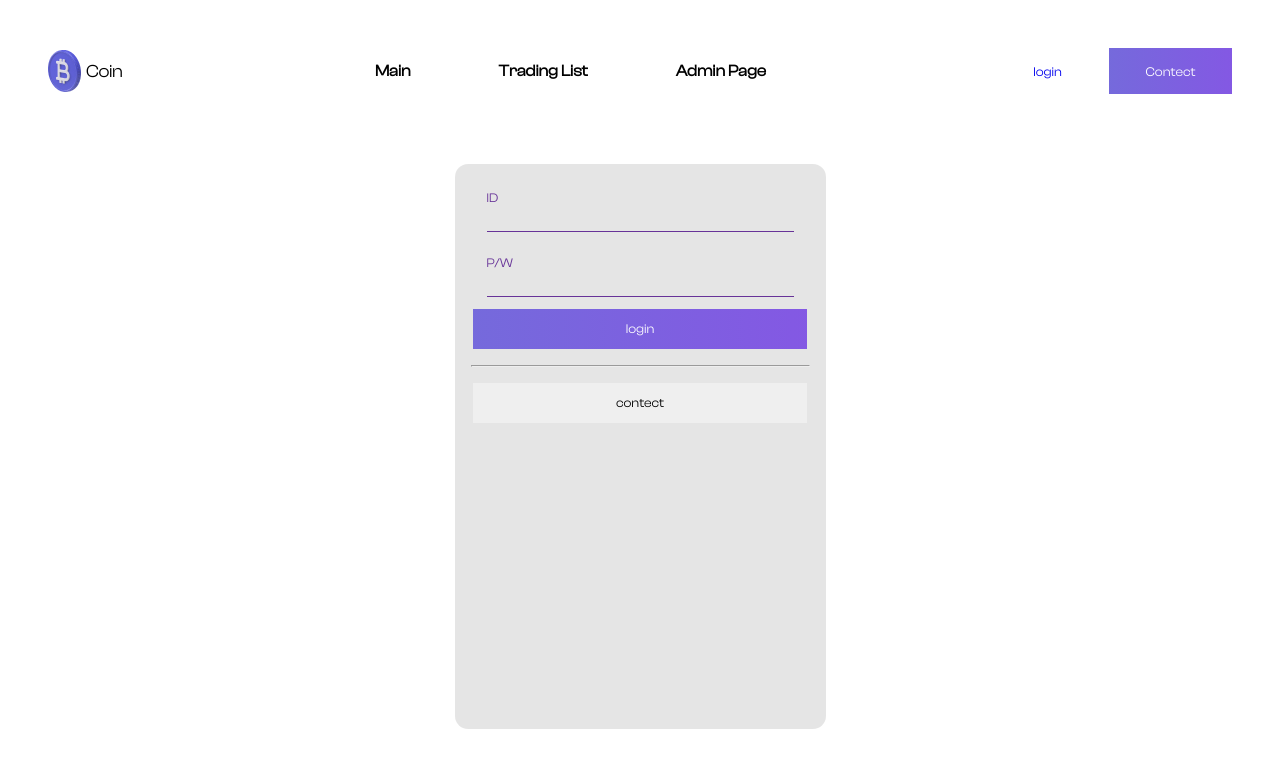
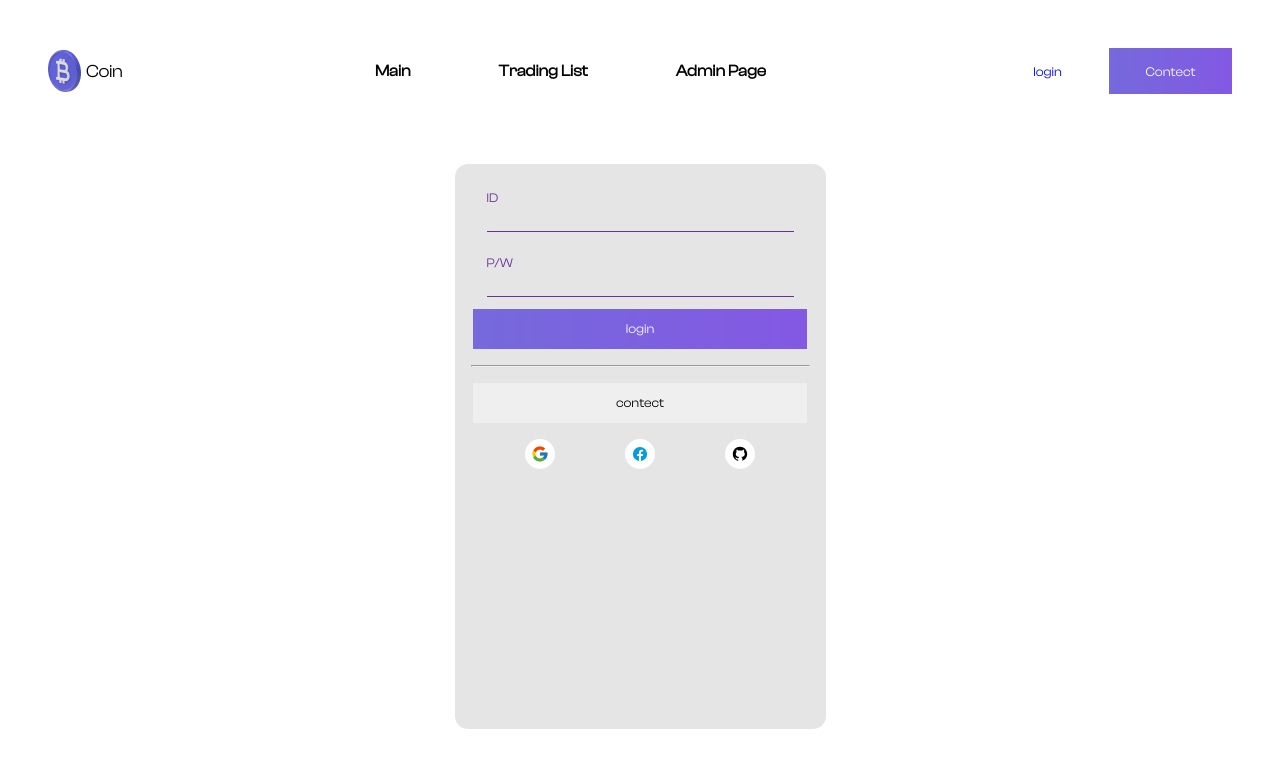
Before and after one commit to LeeSeungjae00/coin-front-end, a React (Create React App) app: page /login in a window 1280 px wide. Shown: the top 768 px of the page. Built offline with nearby package versions, Linux system fonts and the light colour scheme.

Commit message:
[ADD] OAuth 디자인 제작

```diff
--- /dev/null
+++ b/src/components/common/OAuthButton/index.tsx
@@ -0,0 +1,3 @@
+import Input from "./OAuthButton";
+
+export default Input;
--- a/src/components/login/login.module.scss
+++ b/src/components/login/login.module.scss
@@ -43,3 +43,10 @@
     color: #fff;
   }
 }
+
+.OAuthContainer {
+  width: 100%;
+  display: flex;
+  justify-content: space-evenly;
+  align-items: center;
+}
--- a/src/components/login/login.tsx
+++ b/src/components/login/login.tsx
@@ -10,7 +10,98 @@ export default function Login() {
         <Input aria-label="P/W"></Input>
         <button className={`${styles.button} ${styles.colorful}`}>login</button>
         <hr />
-        <button className={`${styles.button}`}>contect</button>
+        <button style={{ marginBottom: "1rem" }} className={`${styles.button}`}>
+          contect
+        </button>
+        <div className={styles.OAuthContainer}>
+          <button
+            style={{
+              backgroundColor: "white",
+              border: "none",
+              borderRadius: "100%",
+              height: "30px",
+              display: "flex",
+              width: "30px",
+              justifyContent: "center",
+              alignItems: "center",
+            }}
+          >
+            <svg
+              xmlns="http://www.w3.org/2000/svg"
+              viewBox="0 0 48 48"
+              width="20px"
+              height="20px"
+            >
+              <path
+                fill="#FFC107"
+                d="M43.611,20.083H42V20H24v8h11.303c-1.649,4.657-6.08,8-11.303,8c-6.627,0-12-5.373-12-12c0-6.627,5.373-12,12-12c3.059,0,5.842,1.154,7.961,3.039l5.657-5.657C34.046,6.053,29.268,4,24,4C12.955,4,4,12.955,4,24c0,11.045,8.955,20,20,20c11.045,0,20-8.955,20-20C44,22.659,43.862,21.35,43.611,20.083z"
+              />
+              <path
+                fill="#FF3D00"
+                d="M6.306,14.691l6.571,4.819C14.655,15.108,18.961,12,24,12c3.059,0,5.842,1.154,7.961,3.039l5.657-5.657C34.046,6.053,29.268,4,24,4C16.318,4,9.656,8.337,6.306,14.691z"
+              />
+              <path
+                fill="#4CAF50"
+                d="M24,44c5.166,0,9.86-1.977,13.409-5.192l-6.19-5.238C29.211,35.091,26.715,36,24,36c-5.202,0-9.619-3.317-11.283-7.946l-6.522,5.025C9.505,39.556,16.227,44,24,44z"
+              />
+              <path
+                fill="#1976D2"
+                d="M43.611,20.083H42V20H24v8h11.303c-0.792,2.237-2.231,4.166-4.087,5.571c0.001-0.001,0.002-0.001,0.003-0.002l6.19,5.238C36.971,39.205,44,34,44,24C44,22.659,43.862,21.35,43.611,20.083z"
+              />
+            </svg>
+          </button>
+          <button
+            style={{
+              backgroundColor: "white",
+              border: "none",
+              borderRadius: "100%",
+              height: "30px",
+              display: "flex",
+              width: "30px",
+              justifyContent: "center",
+              alignItems: "center",
+            }}
+          >
+            <svg
+              xmlns="http://www.w3.org/2000/svg"
+              viewBox="0 0 48 48"
+              width="30px"
+              height="30px"
+            >
+              <path
+                fill="#039be5"
+                d="M24 5A19 19 0 1 0 24 43A19 19 0 1 0 24 5Z"
+              />
+              <path
+                fill="#fff"
+                d="M26.572,29.036h4.917l0.772-4.995h-5.69v-2.73c0-2.075,0.678-3.915,2.619-3.915h3.119v-4.359c-0.548-0.074-1.707-0.236-3.897-0.236c-4.573,0-7.254,2.415-7.254,7.917v3.323h-4.701v4.995h4.701v13.729C22.089,42.905,23.032,43,24,43c0.875,0,1.729-0.08,2.572-0.194V29.036z"
+              />
+            </svg>
+          </button>
+          <button
+            style={{
+              backgroundColor: "white",
+              border: "none",
+              borderRadius: "100%",
+              height: "30px",
+              display: "flex",
+              width: "30px",
+              justifyContent: "center",
+              alignItems: "center",
+            }}
+          >
+            <svg
+              fill="#000000"
+              xmlns="http://www.w3.org/2000/svg"
+              viewBox="0 0 30 30"
+              width="30px"
+              height="30px"
+            >
+              {" "}
+              <path d="M15,3C8.373,3,3,8.373,3,15c0,5.623,3.872,10.328,9.092,11.63C12.036,26.468,12,26.28,12,26.047v-2.051 c-0.487,0-1.303,0-1.508,0c-0.821,0-1.551-0.353-1.905-1.009c-0.393-0.729-0.461-1.844-1.435-2.526 c-0.289-0.227-0.069-0.486,0.264-0.451c0.615,0.174,1.125,0.596,1.605,1.222c0.478,0.627,0.703,0.769,1.596,0.769 c0.433,0,1.081-0.025,1.691-0.121c0.328-0.833,0.895-1.6,1.588-1.962c-3.996-0.411-5.903-2.399-5.903-5.098 c0-1.162,0.495-2.286,1.336-3.233C9.053,10.647,8.706,8.73,9.435,8c1.798,0,2.885,1.166,3.146,1.481C13.477,9.174,14.461,9,15.495,9 c1.036,0,2.024,0.174,2.922,0.483C18.675,9.17,19.763,8,21.565,8c0.732,0.731,0.381,2.656,0.102,3.594 c0.836,0.945,1.328,2.066,1.328,3.226c0,2.697-1.904,4.684-5.894,5.097C18.199,20.49,19,22.1,19,23.313v2.734 c0,0.104-0.023,0.179-0.035,0.268C23.641,24.676,27,20.236,27,15C27,8.373,21.627,3,15,3z" />
+            </svg>
+          </button>
+        </div>
       </form>
     </div>
   );
```
Also changed, not shown: src/components/common/OAuthButton/OAuthButton.module.scss (added, +26 -0 lines), src/components/common/OAuthButton/OAuthButton.tsx (added, +17 -0 lines).
